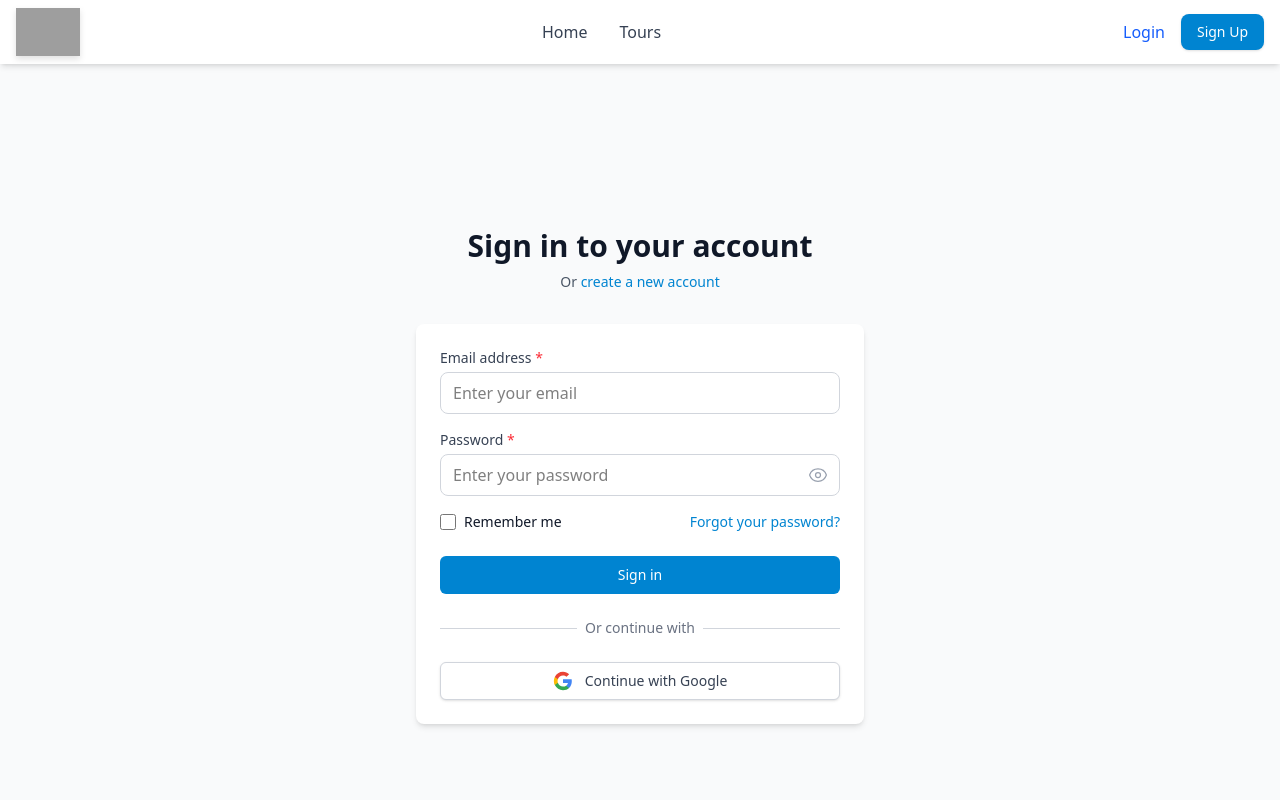
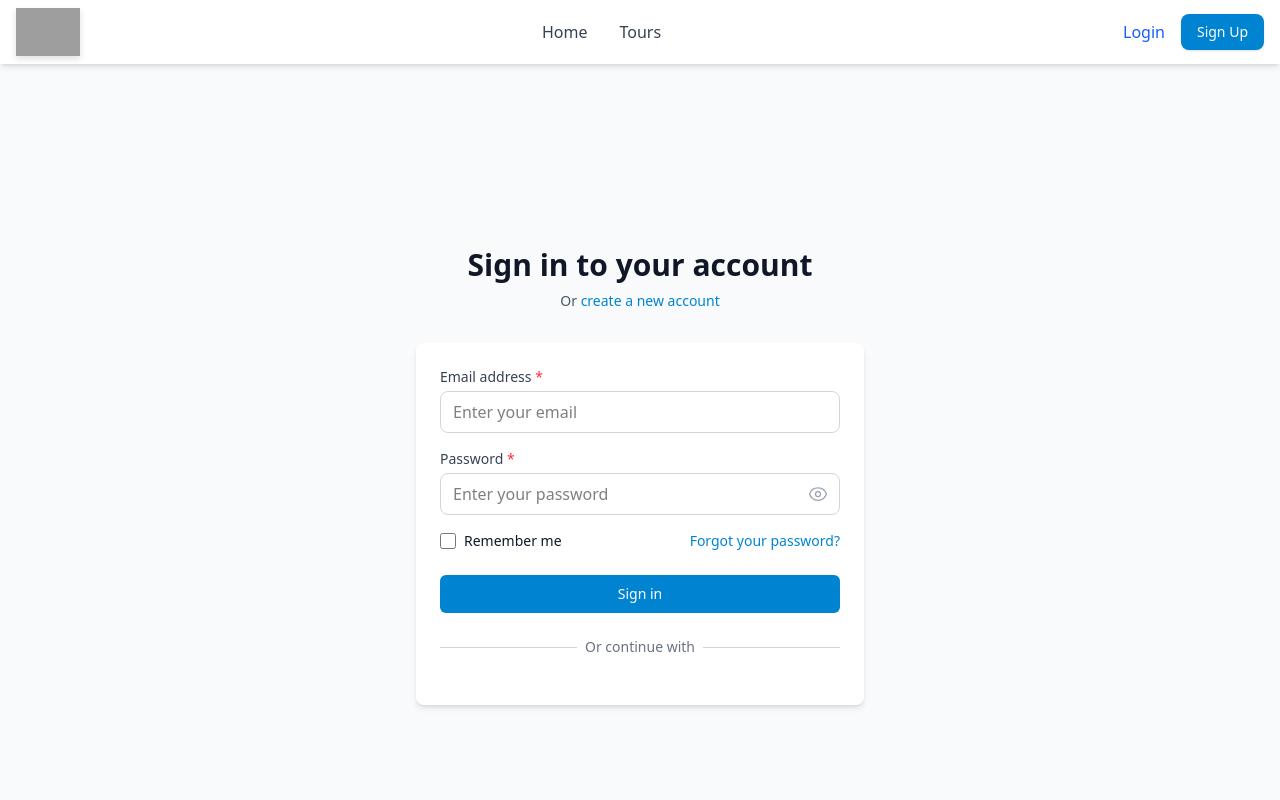
Before and after one commit to E-Tour-CDAC/Frontend_E_tour, a React (Vite) app: page /login in a window 1280 px wide. Shown: the top 800 px of the page. Built offline with nearby package versions, Linux system fonts and the light colour scheme; grey boxes are pictures that could not be loaded.

Commit message:
updated forntend for oAuth

```diff
--- a/index.html
+++ b/index.html
@@ -5,6 +5,7 @@
     <link rel="icon" type="image/svg+xml" href="/vite.svg" />
     <meta name="viewport" content="width=device-width, initial-scale=1.0" />
     <title>frontend-e-tour</title>
+    <script src="https://accounts.google.com/gsi/client" async defer></script>
   </head>
   <body>
     <div id="root"></div>
--- a/src/api/index.js
+++ b/src/api/index.js
@@ -85,6 +85,9 @@ export const customerAPI = {
   // Password Reset (Ensure these exist in AuthController or Java Proxy)
   forgotPassword: (email) => api.post('/api/auth/forgot-password', { email }),
   resetPassword: (data) => api.post('/api/auth/reset-password', data),
+
+  // Google OAuth Login
+  googleLogin: (idToken) => api.post('/api/auth/google-login', { idToken }),
 };
 
 export const searchAPI = {
--- a/src/pages/Login.jsx
+++ b/src/pages/Login.jsx
@@ -1,9 +1,12 @@
-import React, { useState } from 'react';
+import React, { useState, useEffect, useRef } from 'react';
 import { Link, useNavigate } from 'react-router-dom';
 import { useAuth } from '../context/AuthContext';
 import { customerAPI } from '../api';
 import Card from '../components/UI/Card';
 import TextInput from '../components/Forms/TextInput';
+
+// Google Client ID - should match backend configuration
+const GOOGLE_CLIENT_ID = '441076747169-m9sogeramkuopg3ejt4a3o8c2pi5h3eg.apps.googleusercontent.com';
 
 const Login = () => {
   const [formData, setFormData] = useState({
@@ -11,8 +14,90 @@ const Login = () => {
     password: ''
   });
   const [errors, setErrors] = useState({});
-  const { login, loading } = useAuth();
+  const [googleError, setGoogleError] = useState('');
+  const { login, loginWithOAuth2, loading } = useAuth();
   const navigate = useNavigate();
+  const googleButtonRef = useRef(null);
+
+  // Initialize Google Sign-In
+  useEffect(() => {
+    const initializeGoogleSignIn = () => {
+      if (window.google && googleButtonRef.current) {
+        window.google.accounts.id.initialize({
+          client_id: GOOGLE_CLIENT_ID,
+          callback: handleGoogleCallback,
+        });
+        window.google.accounts.id.renderButton(
+          googleButtonRef.current,
+          {
+            theme: 'outline',
+            size: 'large',
+            width: googleButtonRef.current.offsetWidth,
+            text: 'continue_with',
+          }
+        );
+      }
+    };
+
+    // Check if the script is already loaded
+    if (window.google) {
+      initializeGoogleSignIn();
+    } else {
+      // Wait for script to load
+      const checkGoogleLoaded = setInterval(() => {
+        if (window.google) {
+          clearInterval(checkGoogleLoaded);
+          initializeGoogleSignIn();
+        }
+      }, 100);
+
+      // Cleanup after 5 seconds if not loaded
+      setTimeout(() => clearInterval(checkGoogleLoaded), 5000);
+    }
+  }, []);
+
+  // Handle Google Sign-In callback
+  const handleGoogleCallback = async (response) => {
+    try {
+      setGoogleError('');
+      console.log('Google sign-in successful, sending token to backend...');
+
+      // Send the ID token to your backend
+      const backendResponse = await customerAPI.googleLogin(response.credential);
+      const { token } = backendResponse.data;
+
+      console.log('Backend returned JWT:', token);
+
+      // Use the OAuth2 login function from AuthContext
+      const result = await loginWithOAuth2(token);
+
+      if (result.success) {
+        console.log('Login successful, fetching profile...');
+        try {
+          const profileResponse = await customerAPI.getProfile();
+          const profile = profileResponse.data;
+          console.log('Profile data:', profile);
+
+          if (profile.customerRole === 'ADMIN') {
+            console.log('Admin detected, navigating to /admin');
+            navigate('/admin');
+          } else {
+            console.log('Customer detected, navigating to /tours');
+            navigate('/tours');
+          }
+        } catch (error) {
+          console.error('Error fetching profile:', error);
+          navigate('/tours');
+        }
+      } else {
+        setGoogleError(result.error || 'Google login failed');
+      }
+    } catch (error) {
+      console.error('Google login error:', error);
+      const message = error.response?.data?.message || 'Google login failed. Please try again.';
+      setGoogleError(message);
+    }
+  };
 
   const handleChange = (e) => {
     const { name, value } = e.target;
@@ -164,34 +249,18 @@ const Login = () => {
               </div>
             </div>
 
-            {/* Google Login Button */}
-            <div>
-              <button
-                type="button"
-                onClick={() => window.location.href = 'https://localhost:8080/api/auth/google-login'}
-                className="w-full flex items-center justify-center gap-3 py-2 px-4 border border-gray-300 rounded-md shadow-sm bg-white text-sm font-medium text-gray-700 hover:bg-gray-50 focus:outline-none focus:ring-2 focus:ring-offset-2 focus:ring-sky-500"
-              >
-                <svg className="w-5 h-5" viewBox="0 0 24 24">
-                  <path
-                    fill="#4285F4"
-                    d="M22.56 12.25c0-.78-.07-1.53-.2-2.25H12v4.26h5.92c-.26 1.37-1.04 2.53-2.21 3.31v2.77h3.57c2.08-1.92 3.28-4.74 3.28-8.09z"
-                  />
-                  <path
-                    fill="#34A853"
-                    d="M12 23c2.97 0 5.46-.98 7.28-2.66l-3.57-2.77c-.98.66-2.23 1.06-3.71 1.06-2.86 0-5.29-1.93-6.16-4.53H2.18v2.84C3.99 20.53 7.7 23 12 23z"
-                  />
-                  <path
-                    fill="#FBBC05"
-                    d="M5.84 14.09c-.22-.66-.35-1.36-.35-2.09s.13-1.43.35-2.09V7.07H2.18C1.43 8.55 1 10.22 1 12s.43 3.45 1.18 4.93l2.85-2.22.81-.62z"
-                  />
-                  <path
-                    fill="#EA4335"
-                    d="M12 5.38c1.62 0 3.06.56 4.21 1.64l3.15-3.15C17.45 2.09 14.97 1 12 1 7.7 1 3.99 3.47 2.18 7.07l3.66 2.84c.87-2.6 3.3-4.53 6.16-4.53z"
-                  />
-                </svg>
-                Continue with Google
-              </button>
-            </div>
+            {/* Google Sign-In Button (rendered by Google SDK) */}
+            <div
+              ref={googleButtonRef}
+              className="w-full flex justify-center"
+            ></div>
+
+            {/* Google Error Message */}
+            {googleError && (
+              <div className="text-red-600 text-sm text-center">
+                {googleError}
+              </div>
+            )}
           </form>
         </Card>
       </div>
```
